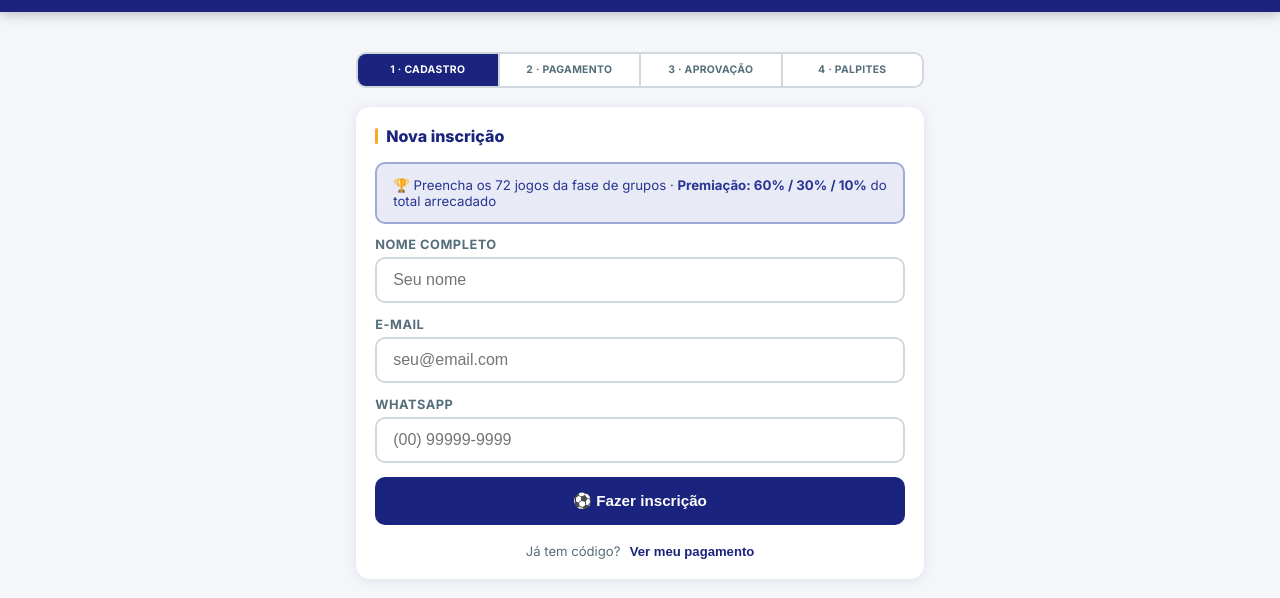
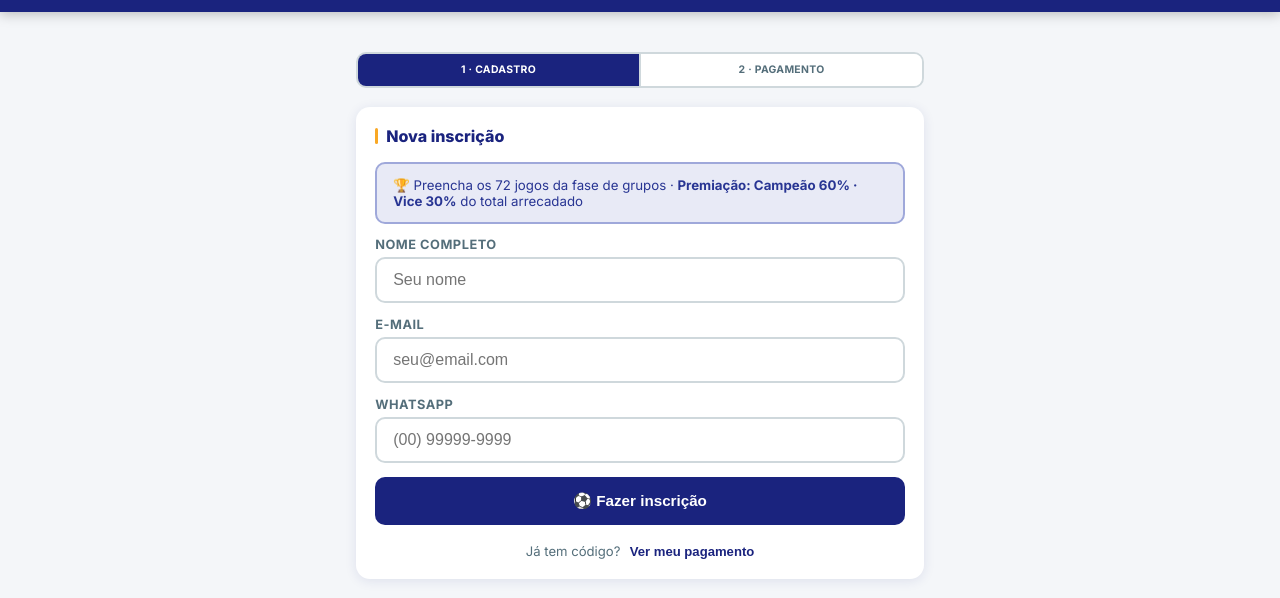
Before and after one commit to leandroaragao28-maker/bolao_copa_2026, a plain HTML site: page inscricao.html in a window 1280 px wide. Shown: the part 48-646 px from the top of the page. Drawn offline with Linux system fonts and the light colour scheme.

Commit message:
Atualizacao automatica - 09/06/2026 18:46

```diff
--- a/inscricao.html
+++ b/inscricao.html
@@ -33,15 +33,13 @@
   <div class="steps" id="steps">
     <div class="step ativo">1 · Cadastro</div>
     <div class="step">2 · Pagamento</div>
-    <div class="step">3 · Aprovação</div>
-    <div class="step">4 · Palpites</div>
   </div>
 
   <!-- STEP 1: Formulário novo participante -->
   <div id="step1" class="card">
     <p class="card-titulo">Nova inscrição</p>
     <div class="banner-info">
-      🏆 Preencha os 72 jogos da fase de grupos · <strong>Premiação: 60% / 30% / 10%</strong> do total arrecadado
+      🏆 Preencha os 72 jogos da fase de grupos · <strong>Premiação: Campeão 60% · Vice 30%</strong> do total arrecadado
     </div>
     <div class="form-group">
       <label>Nome completo</label>
```
